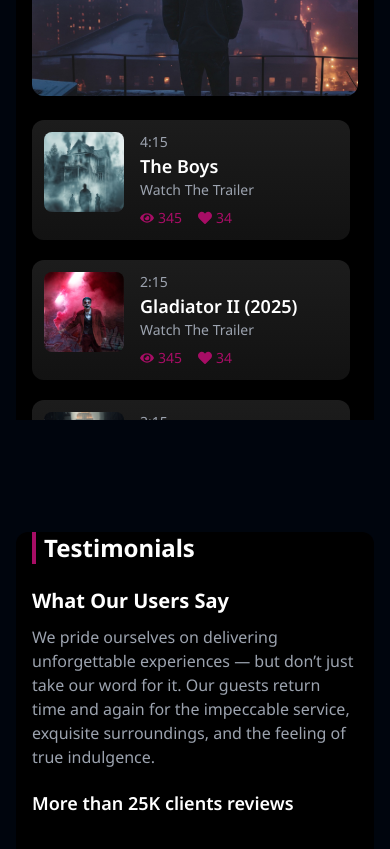
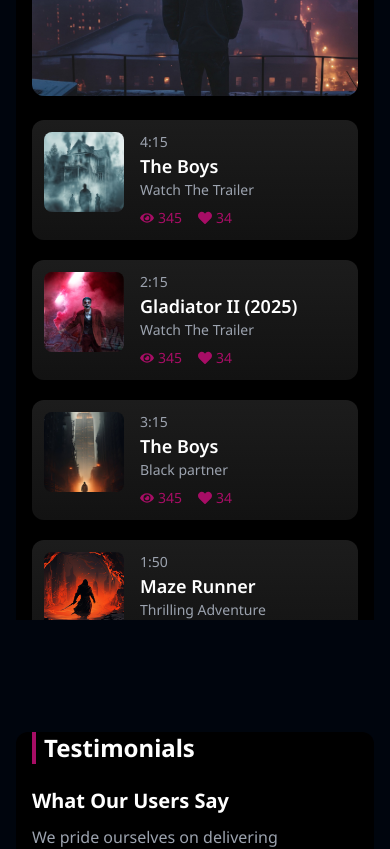
Before and after one commit to MamtaGit503/streamworld_ott, a React (Vite) app: page / in a window 390 px wide. Shown: the part 2280-3129 px from the top of the page. Built offline with nearby package versions, Linux system fonts and the light colour scheme.

Commit message:
scrollbar

```diff
--- a/package.json
+++ b/package.json
@@ -14,7 +14,8 @@
     "react": "^19.1.0",
     "react-dom": "^19.1.0",
     "react-icons": "^5.5.0",
-    "swiper": "^11.2.10"
+    "swiper": "^11.2.10",
+    "tailwind-scrollbar": "^4.0.2"
   },
   "devDependencies": {
     "@eslint/js": "^9.30.1",
--- a/src/components/Video.jsx
+++ b/src/components/Video.jsx
@@ -94,7 +94,7 @@ const Video = ({ id }) => {
           </div>
 
           {/* Right: Slider List */}
-          {/* <div className="w-full lg:w-[400px] max-h-[500px] overflow-y-auto scrollbar-thin scrollbar-thumb-[#a70d65]/60">
+          <div className="w-full lg:w-[400px] max-h-[500px] overflow-y-auto scrollbar-thin scrollbar-thumb-[#a70d65]/60">
             <Swiper
               direction="vertical"
               spaceBetween={20}
@@ -128,45 +128,7 @@ const Video = ({ id }) => {
                 </SwiperSlide>
               ))}
             </Swiper>
-          </div> */}
-
-
-          <div className="w-full lg:w-[400px] h-[300px] lg:h-full overflow-y-auto scrollbar-thin scrollbar-thumb-[#a70d65]/60 pr-2">
-  <Swiper
-    direction="vertical"
-    spaceBetween={20}
-    slidesPerView="auto"
-    autoplay={{ delay: 2500, disableOnInteraction: false }}
-    modules={[Autoplay]}
-  >
-    {videos.map((video) => (
-      <SwiperSlide key={video.id} className="!h-auto">
-        <div className="flex gap-4 items-start bg-gradient-to-b from-[#1c1c1c] to-[#121212] p-3 rounded-xl">
-          <img
-            src={video.image}
-            alt={video.title}
-            className="w-20 h-20 object-cover rounded-lg cursor-pointer"
-            onClick={() => openModal(video.youtube)}
-          />
-          <div className="flex-1">
-            <p className="text-sm text-gray-400">{video.time}</p>
-            <h3 className="text-lg font-semibold">{video.title}</h3>
-            <p className="text-sm text-gray-400">{video.subtitle}</p>
-            <div className="flex items-center gap-4 mt-2 text-sm text-[#a70d65]">
-              <span className="flex items-center gap-1">
-                <FaEye /> 345
-              </span>
-              <span className="flex items-center gap-1">
-                <FaHeart /> 34
-              </span>
-            </div>
           </div>
-        </div>
-      </SwiperSlide>
-    ))}
-  </Swiper>
-</div>
-
         </div>
       </div>
 
```
Also changed, not shown: 1 other file (tests, documents, lock files or other folders).
